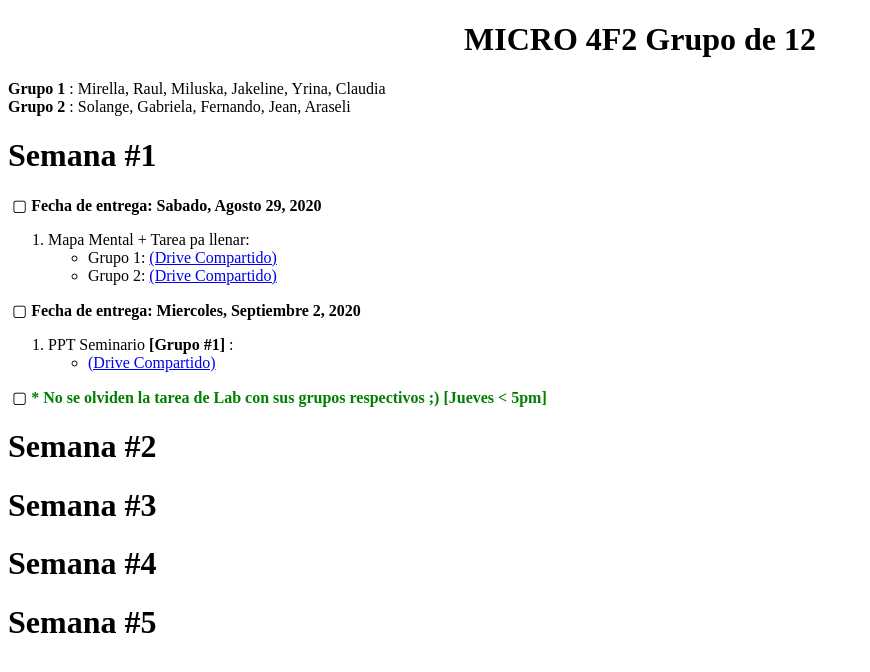
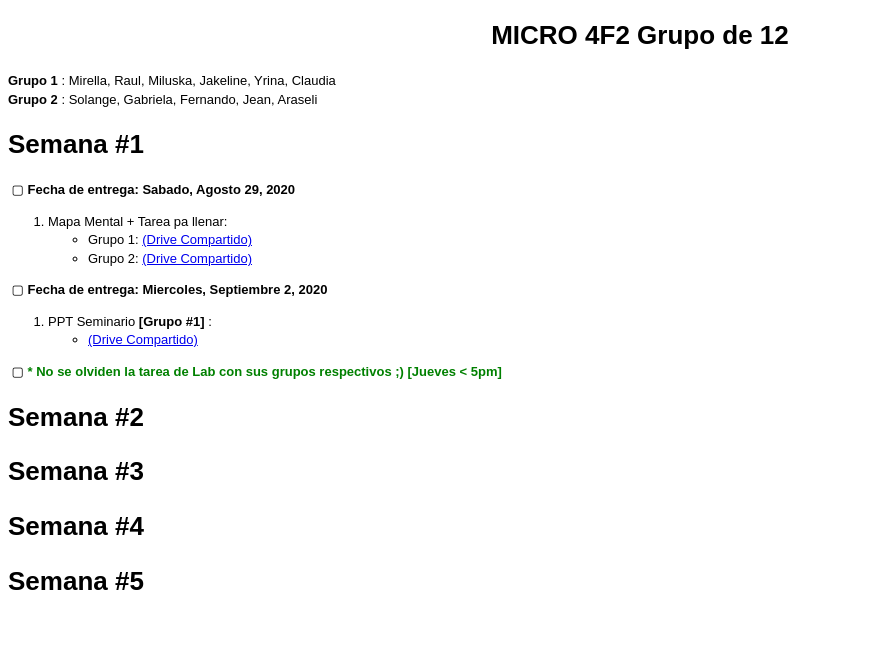
Before and after one commit to neyra77/micro, a plain HTML site: page index.html in a window 1280 px wide. Shown: the whole page, without its empty margins (0-870 px from the left). Drawn offline with Linux system fonts and the light colour scheme.

Commit message:
Added style sheet

```diff
--- a/index.html
+++ b/index.html
@@ -4,6 +4,7 @@
 <html xmlns="http://www.w3.org/1999/xhtml" xml:lang="en" lang="en">
         <head>
                 <title> Micro 4F Seminario </title>
+		<link rel="stylesheet" type="text/css" href="styleA.css" />
         </head>
 
         <body>
--- /dev/null
+++ b/styleA.css
@@ -0,0 +1,8 @@
+html {
+
+}
+
+body {
+	font: 13px Arial;
+	line-height: 1.42857143;
+}
```
Also changed, not shown: 1 other file.
